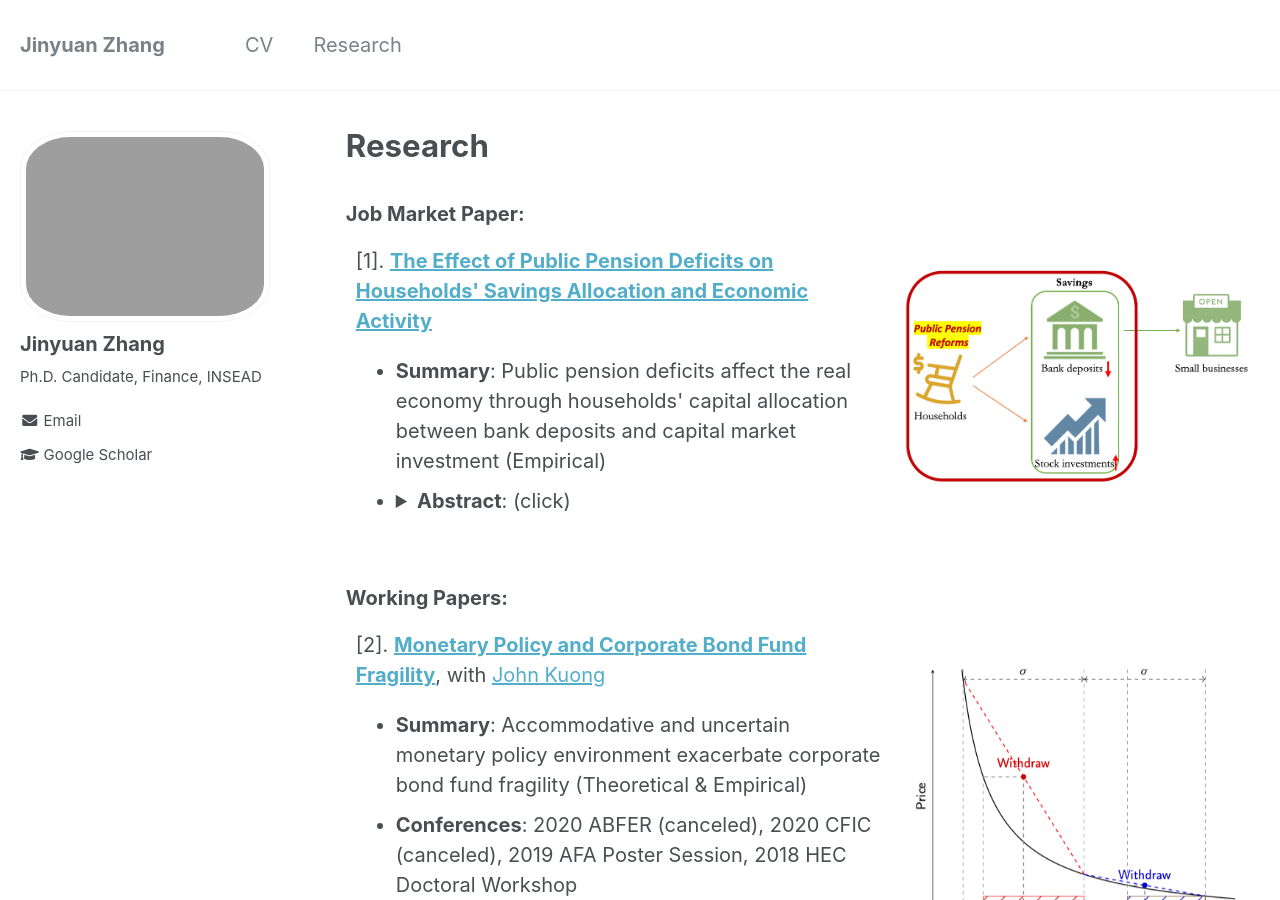
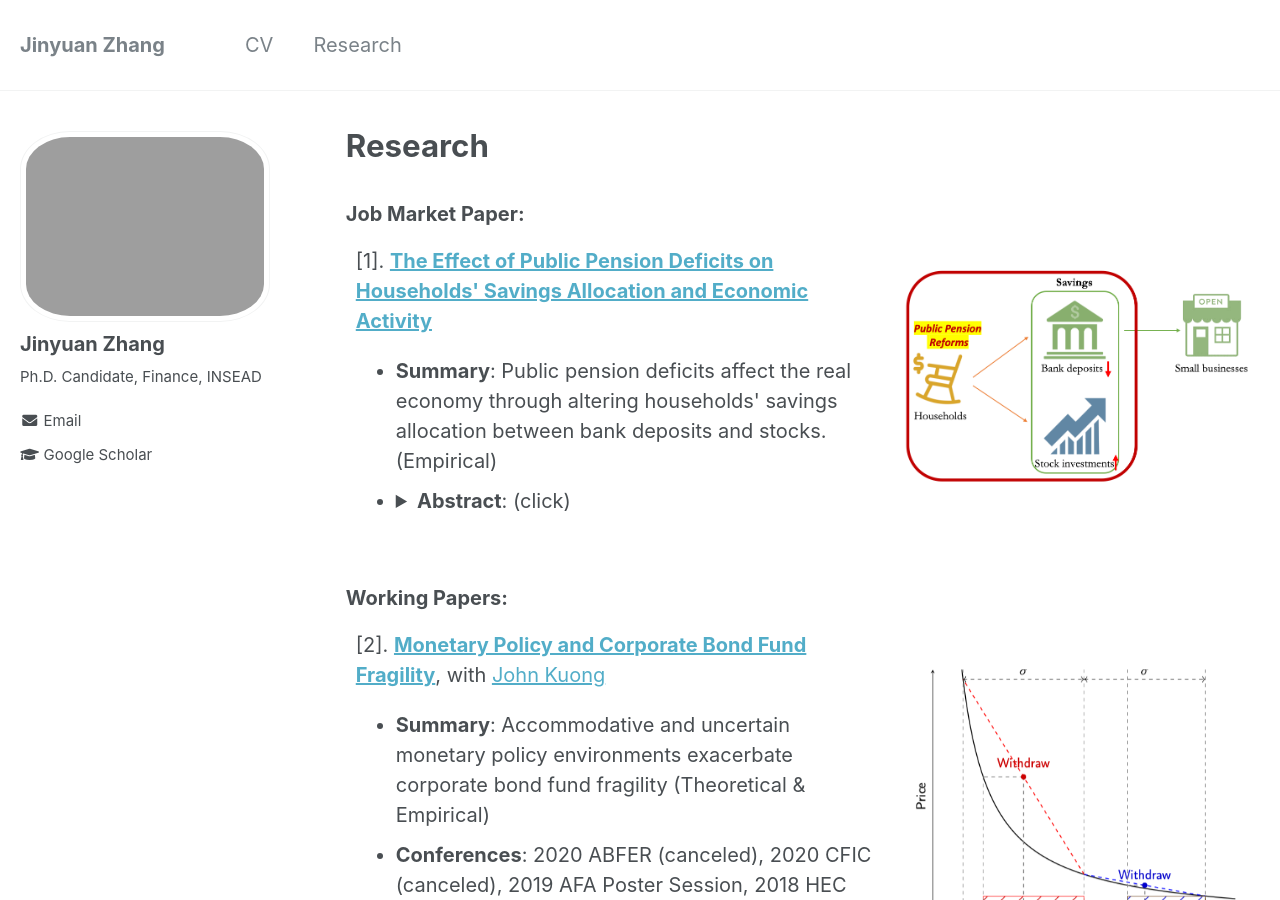
Before and after one commit to jinyuan-zhang/jinyuan-zhang.github.io, a Jekyll site: the page built from _pages/research.html, in a window 1280 px wide and 900 px high. Built offline with Jekyll 4.4.1, drawn with Linux system fonts in a browser that asks for light colours.

Commit message:
Update research.html

```diff
--- a/_pages/research.html
+++ b/_pages/research.html
@@ -55,7 +55,7 @@ author_profile: true
   <div class="column left">
         [1]. <a href="../files/JMP_Jinyuan.pdf" target="_blank"><strong>The Effect of Public Pension Deficits on Households' Savings Allocation and Economic Activity</strong></a>
     <ul>
-    <li><strong>Summary</strong>: Public pension deficits affect the real economy through households' capital allocation between bank deposits and capital market investment (Empirical)</li>
+    <li><strong>Summary</strong>: Public pension deficits affect the real economy through altering households' savings allocation between bank deposits and stocks. (Empirical)</li>
     <li><details>
         <summary><strong>Abstract</strong>: (click) </summary>
          <p style="text-align:justify">
@@ -76,7 +76,7 @@ author_profile: true
   <div class="column left">
         [2]. <a href="../files/BondFragility.pdf" target="_blank"><strong>Monetary Policy and Corporate Bond Fund Fragility</strong></a>, with <a href="https://sites.google.com/site/johnkuongkcf/home" target="_blank">John Kuong</a>
     <ul>
-    <li><strong>Summary</strong>: Accommodative and uncertain monetary policy environment exacerbate corporate bond fund fragility (Theoretical & Empirical)</li>
+    <li><strong>Summary</strong>: Accommodative and uncertain monetary policy environments exacerbate corporate bond fund fragility (Theoretical & Empirical)</li>
     <li><strong>Conferences</strong>: 2020 ABFER (canceled), 2020 CFIC (canceled), 2019 AFA Poster Session, 2018 HEC Doctoral Workshop</li>
     <li><details>
         <summary><strong>Abstract</strong>: (click) </summary>
```
